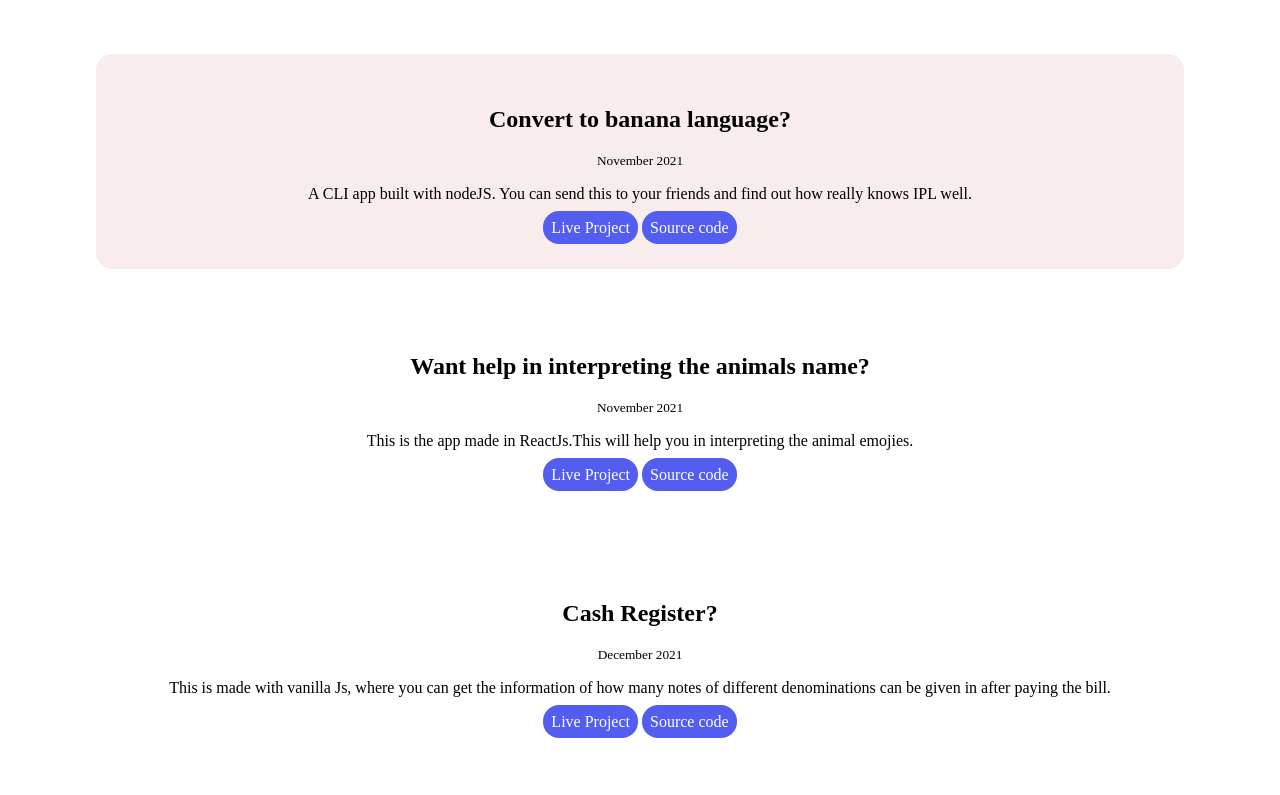
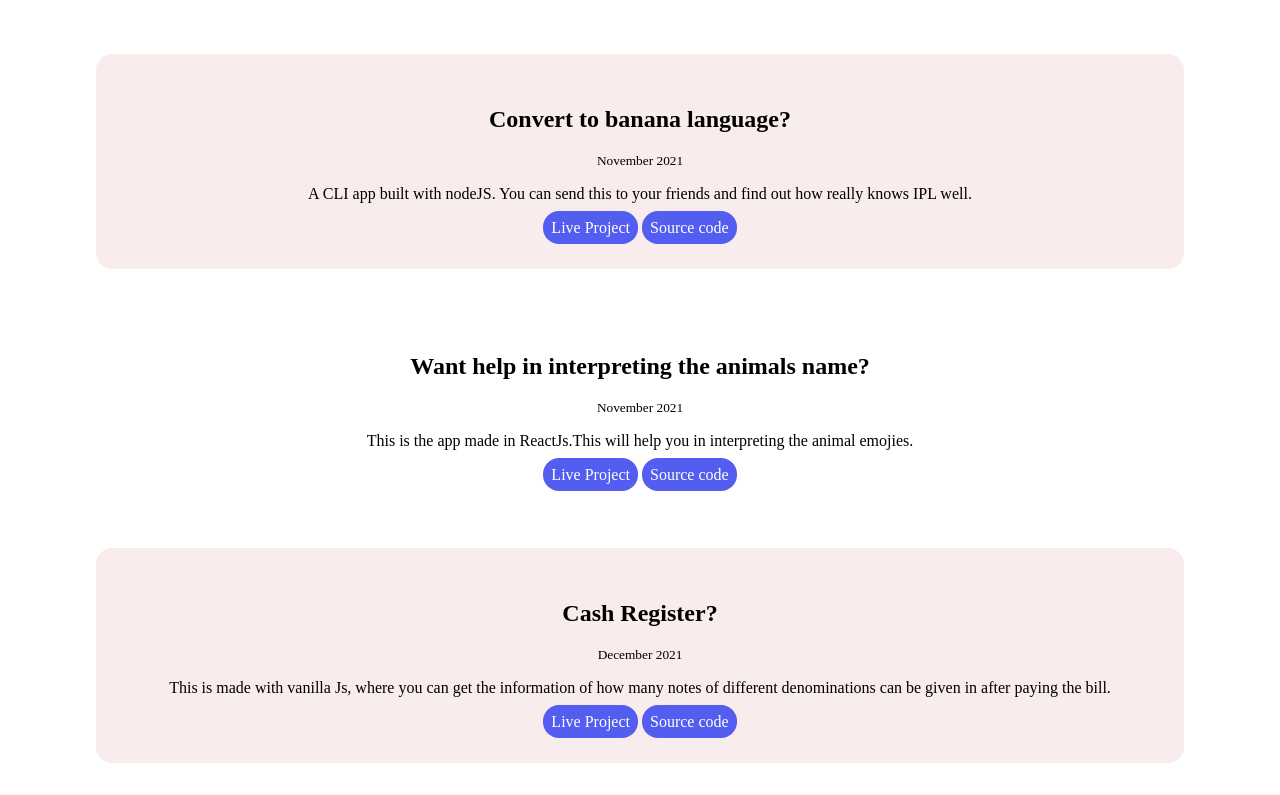
Before and after one commit to Dorababupc/markFour, a plain HTML site: page projects.html in a window 1280 px wide. Shown: the part 780-1575 px from the top of the page. Drawn offline with Linux system fonts and the light colour scheme.

Commit message:
change in markTen

```diff
--- a/projects.html
+++ b/projects.html
@@ -90,7 +90,7 @@
             </div>
         </div>
     </section>
-    <section class="section " >
+    <section class="section clr" >
         <div class="tech">
             <h1 class="head">
                 <strong>Cash Register</strong>?</strong>
```
